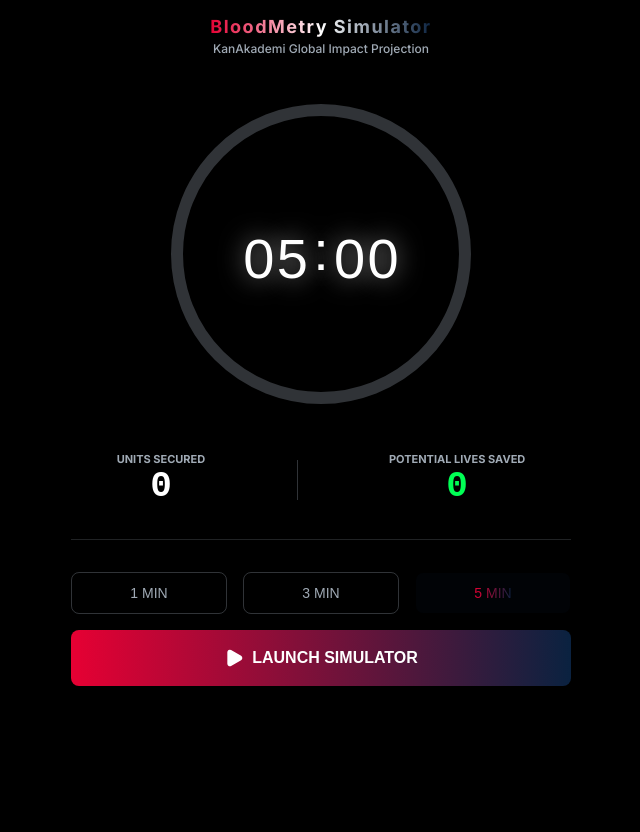
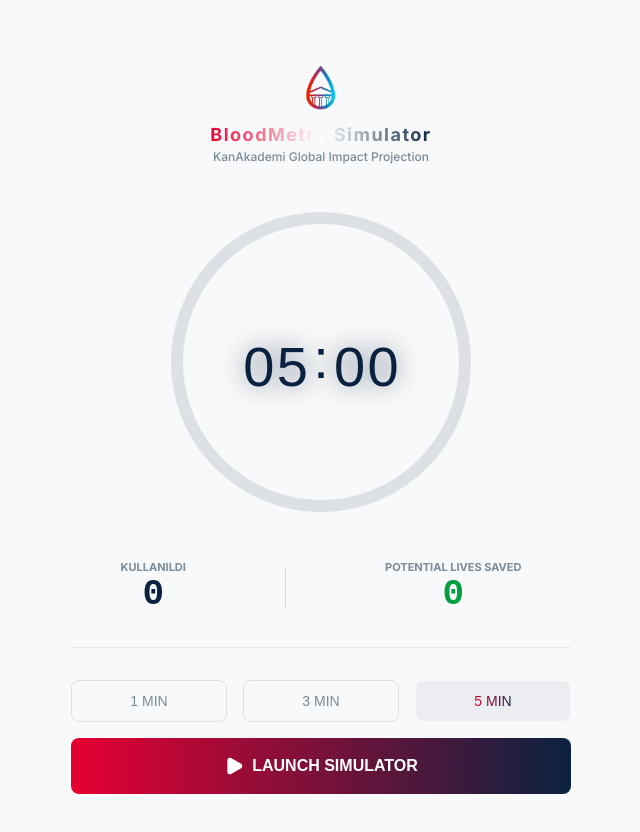
Before and after one commit to sicloid/kanakademi_bloodmetry, a React (Vite) app: page / in a window 1280 px wide. Shown: the top 832 px of the page, without its empty margins (319-959 px from the left). Before the commit the page ends 800 px from the top, so only its background shows below. Built offline with nearby package versions, Linux system fonts and the light colour scheme.

Commit message:
Fix typescript compilation error

```diff
--- a/src/App.tsx
+++ b/src/App.tsx
@@ -6,10 +6,10 @@ import { useSimulationTimer, TimerState } from './hooks/useSimulationTimer';
 const COLORS = {
   CorporateRed: '#E60033',
   CorporateBlue: '#0A2240',
-  LiveGreen: '#00FF55',
-  InstitutionalGray: '#A0AAB5',
+  LiveGreen: '#00A040',
+  InstitutionalGray: '#7A8B99',
   ElectricWhite: '#FFFFFF',
-  BackgroundPureBlack: '#000000'
+  BackgroundMain: '#F8F9FA'
 };
 
 // --- TickerText ---
@@ -54,50 +54,9 @@ function RadialProgressGauge({ progress, isRunning, remainingSeconds }: { progre
   const circumference = 2 * Math.PI * radius;
   const halfCircumference = circumference / 2;
 
-  const [phase, setPhase] = useState(0);
+  // Removed phase animation as requested
 
-  useEffect(() => {
-    let frame: number;
-    let startTime = performance.now();
-    const animate = (time: number) => {
-      // 1500ms duration for 2PI phase
-      const elapsed = time - startTime;
-      const newPhase = (elapsed % 1500) / 1500 * 2 * Math.PI;
-      setPhase(newPhase);
-      frame = requestAnimationFrame(animate);
-    };
-    if (isRunning) {
-      frame = requestAnimationFrame(animate);
-    }
-    return () => cancelAnimationFrame(frame);
-  }, [isRunning]);
-
-  // Generate heartbeat path
-  const innerRadius = radius * 0.7;
-  const points = [];
-  for (let i = 0; i <= 360; i += 5) {
-    const angleRad = (i * Math.PI) / 180 - Math.PI / 2;
-    const normalizedProgress = i / 360;
-
-    let spike = 0;
-    if (normalizedProgress >= 0.4 && normalizedProgress <= 0.6) {
-      const localOffset = (normalizedProgress - 0.4) / 0.2;
-      if (localOffset < 0.2) spike = Math.sin(localOffset * 5 * Math.PI) * 20;
-      else if (localOffset < 0.4) spike = 0;
-      else if (localOffset < 0.5) spike = -40;
-      else if (localOffset < 0.7) spike = 45;
-      else if (localOffset < 0.85) spike = 0;
-      else spike = Math.sin((localOffset - 0.85) * 6.6 * Math.PI) * 15;
-    } else {
-      spike = Math.sin(normalizedProgress * 10 * Math.PI - phase) * 5;
-    }
-
-    const currentRadius = innerRadius + spike;
-    const x = size / 2 + currentRadius * Math.cos(angleRad);
-    const y = size / 2 + currentRadius * Math.sin(angleRad);
-    points.push(`${i === 0 ? 'M' : 'L'} ${x} ${y}`);
-  }
-  const heartbeatPath = points.join(' ') + ' Z';
+  // Removed heartbeat generator as requested
 
   const minutes = Math.floor(remainingSeconds / 60).toString().padStart(2, '0');
   const seconds = (remainingSeconds % 60).toString().padStart(2, '0');
@@ -180,33 +139,23 @@ function RadialProgressGauge({ progress, isRunning, remainingSeconds }: { progre
           style={{ transition: isRunning ? 'stroke-dashoffset 1s linear' : 'none' }}
         />
 
-        {/* Heartbeat Graph */}
-        {isRunning && (
-          <path
-            d={heartbeatPath}
-            fill="none"
-            stroke="rgba(230,0,51,0.5)"
-            strokeWidth={2}
-            strokeLinecap="round"
-            strokeLinejoin="round"
-          />
-        )}
+        {/* Removed Heartbeat Graph */}
       </svg>
 
       {/* Center Countdown Text */}
       <div style={{ position: 'absolute', top: 0, left: 0, width: '100%', height: '100%', display: 'flex', alignItems: 'center', justifyContent: 'center' }}>
         <div style={{ display: 'flex', alignItems: 'center' }}>
-          <TickerText text={minutes} color={COLORS.ElectricWhite} fontSize="56px" fontWeight={300} />
+          <TickerText text={minutes} color={COLORS.CorporateBlue} fontSize="56px" fontWeight={300} />
           <div style={{
-            color: COLORS.ElectricWhite,
+            color: COLORS.CorporateBlue,
             fontSize: '56px',
             fontWeight: 300,
             fontFamily: 'sans-serif',
             margin: '0 4px',
             paddingBottom: '8px',
-            textShadow: `0 0 25px ${COLORS.ElectricWhite}99`
+            textShadow: `0 0 25px rgba(10, 34, 64, 0.3)`
           }}>:</div>
-          <TickerText text={seconds} color={COLORS.ElectricWhite} fontSize="56px" fontWeight={300} />
+          <TickerText text={seconds} color={COLORS.CorporateBlue} fontSize="56px" fontWeight={300} />
         </div>
       </div>
     </div>
@@ -309,13 +258,14 @@ export default function App() {
   const formatNum = (n: number) => new Intl.NumberFormat('en-US').format(n);
 
   return (
-    <div className="flex-col justify-between" style={{ minHeight: '100vh', background: COLORS.BackgroundPureBlack }}>
+    <div className="flex-col justify-between" style={{ minHeight: '100vh', background: COLORS.BackgroundMain }}>
 
       {/* Scrollable Content Area */}
-      <main className="flex-col items-center" style={{ flex: 1, padding: '16px 24px', paddingBottom: '100px', overflowY: 'auto' }}>
+      <main className="flex-col items-center" style={{ flex: 1, padding: '64px 24px', paddingBottom: '100px', overflowY: 'auto' }}>
 
         {/* Header */}
         <div className="flex-col items-center mt-4">
+          <img src="/logo.png" alt="KanAkademi Logo" style={{ height: '48px', marginBottom: '12px' }} />
           <div style={{ fontSize: '18px', fontWeight: 'bold', letterSpacing: '1.5px' }} className="text-gradient">
             BloodMetry Simulator
           </div>
@@ -348,8 +298,8 @@ export default function App() {
               className="flex-row w-full justify-around items-center"
             >
               <div className="flex-col items-center">
-                <span style={{ color: COLORS.InstitutionalGray, fontSize: '11px', fontWeight: 'bold' }}>UNITS SECURED</span>
-                <span style={{ color: COLORS.ElectricWhite, fontSize: '36px', fontWeight: 'bold', fontFamily: 'monospace' }}>{formatNum(unitsCollected)}</span>
+                <span style={{ color: COLORS.InstitutionalGray, fontSize: '11px', fontWeight: 'bold' }}>KULLANILDI</span>
+                <span style={{ color: COLORS.CorporateBlue, fontSize: '36px', fontWeight: 'bold', fontFamily: 'monospace' }}>{formatNum(unitsCollected)}</span>
               </div>
               <div style={{ height: '40px', width: '1px', background: COLORS.InstitutionalGray, opacity: 0.3 }} />
               <div className="flex-col items-center">
@@ -388,7 +338,7 @@ export default function App() {
               </div>
               <div className="flex-row w-full justify-around">
                 <div className="flex-col items-center">
-                  <span style={{ color: COLORS.InstitutionalGray, fontSize: '10px', fontWeight: 'bold', marginBottom: '8px' }}>UNITS SECURED</span>
+                  <span style={{ color: COLORS.InstitutionalGray, fontSize: '10px', fontWeight: 'bold', marginBottom: '8px' }}>KULLANILDI</span>
                   <span style={{ color: COLORS.CorporateRed, fontSize: '32px', fontWeight: 900, fontFamily: 'monospace' }}>{formatNum(reportUnits)}</span>
                 </div>
                 <div className="flex-col items-center">
--- a/src/index.css
+++ b/src/index.css
@@ -1,12 +1,12 @@
 @import url('https://fonts.googleapis.com/css2?family=Inter:wght@300;400;500;700;800;900&family=JetBrains+Mono:wght@400;700;800;900&display=swap');
 
 :root {
-  --bg-pure-black: #000000;
+  --bg-main: #F8F9FA;
   --corporate-red: #E60033;
   --corporate-blue: #0A2240;
   --electric-white: #FFFFFF;
-  --institutional-gray: #A0AAB5;
-  --live-green: #00FF55;
+  --institutional-gray: #7A8B99;
+  --live-green: #00A040;
 
   --font-sans: 'Inter', system-ui, -apple-system, sans-serif;
   --font-mono: 'JetBrains Mono', monospace;
@@ -20,8 +20,8 @@
 
 body {
   font-family: var(--font-sans);
-  background-color: var(--bg-pure-black);
-  color: var(--electric-white);
+  background-color: var(--bg-main);
+  color: var(--corporate-blue);
   min-height: 100vh;
   -webkit-font-smoothing: antialiased;
 }
@@ -118,11 +118,11 @@ body {
 }
 
 .btn-preset.active {
-  background: rgba(10, 34, 64, 0.1);
+  background: rgba(10, 34, 64, 0.05);
   border: 1px solid transparent;
   background-clip: padding-box;
   position: relative;
-  color: var(--electric-white);
+  color: var(--corporate-blue);
 }
 
 .btn-preset.active::before {
@@ -164,7 +164,7 @@ body {
 .btn-outline {
   background: transparent;
   border: 1px solid var(--institutional-gray);
-  color: var(--electric-white);
+  color: var(--corporate-blue);
   height: 56px;
   padding: 0 16px;
   border-radius: 8px;
```
Also changed, not shown: public/logo.png (added).
